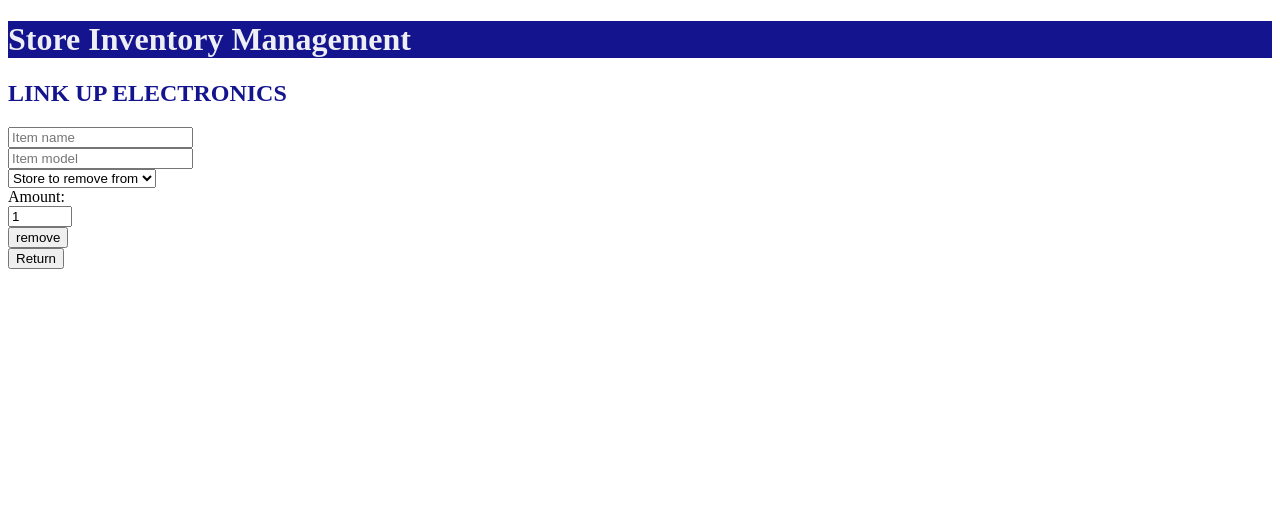
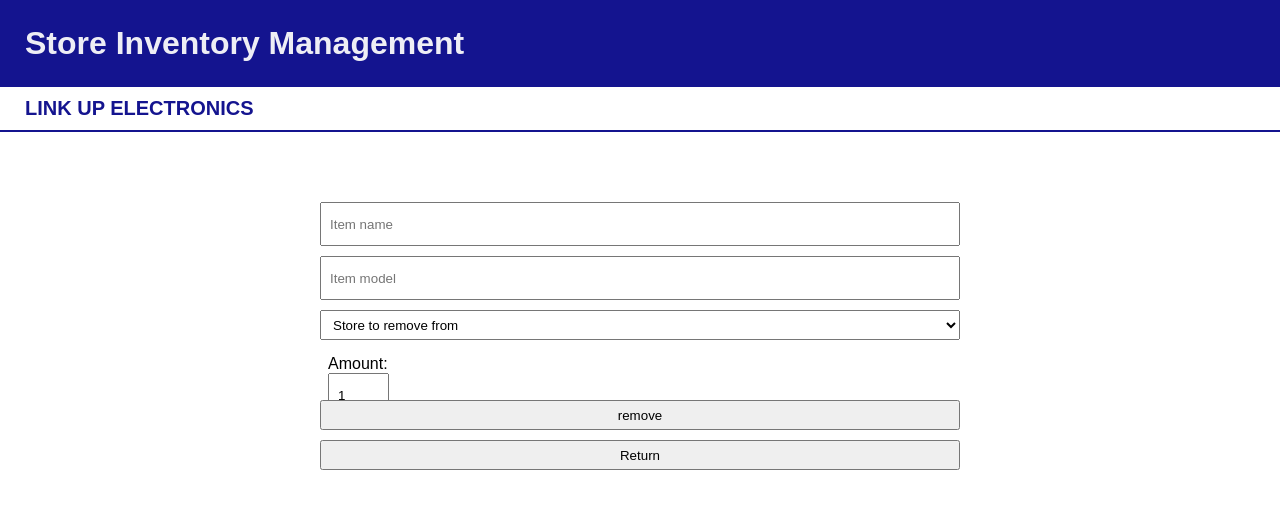
Before and after one commit to SarahKapalka/inventory-management, a React app: page / in a window 1280 px wide. Both pictures are taken after a click on the button "remove from store". Shown: the top 508 px of the page. Built offline with nearby package versions, Linux system fonts and the light colour scheme.

Commit message:
fix: submit functions

```diff
--- a/package.json
+++ b/package.json
@@ -19,7 +19,10 @@
   },
   "homepage": "https://github.com/SarahKapalka/Inventory-Management-System#readme",
   "dependencies": {
+    "dotenv": "^16.0.2",
     "electron": "^20.1.3",
+    "mongodb": "^4.10.0",
+    "mongoose": "^6.6.1",
     "react": "^18.2.0",
     "react-dom": "^18.2.0"
   },
--- a/src/js/Main.js
+++ b/src/js/Main.js
@@ -5,8 +5,6 @@
 import Transfer from "./Transfer";
 import Remove from "./remove";
 import Search from "./Search";
-
-
 
 const Main = () =>{
     const [page, setpage] = useState("main") ;
@@ -23,6 +21,9 @@
             return console.log(`Have added ${amount} ${item}(s) of model ${model} to ${tostore}`)
         case "transfer":
             return console.log(`Have transfered ${amount} ${item}(s) of model ${model} from ${fromstore} to ${tostore}`)
+        case "remove":
+            return console.log(`Have removed ${amount} ${item}(s) of model ${model} from ${fromstore}`)
+
        }
     }
 
@@ -56,7 +57,7 @@
         case "remove":
             return (
             <div className="form">
-                <form action="#">
+                <form action="#" onSubmit={handleSubmit}>
                 <Remove item={item} model={model} fromstore={fromstore} amount={amount} setItem={setItem} setModel={setModel} setFromstore={setFromstore} setAmount={setAmount}/>
                 <button className="return-button" onClick={()=>{setpage("main")}}>Return</button>
                 </form>
--- a/src/js/Remove.js
+++ b/src/js/Remove.js
@@ -3,14 +3,14 @@
 const Remove = ({item,model,fromstore,amount, setAmount, setItem, setModel, setFromstore}) =>{
     return(
         <>
-        <input type="text" name="item" required className="input-text" placeholder="Item name"/>
-        <input type="text" name="model" required className="input-text" placeholder="Item model"/>
-        <select name="store-location" required className="input-select">
+        <input type="text" name="item" required className="input-text" placeholder="Item name" value={item} onChange={(e)=>setItem(e.target.value)}/>
+        <input type="text" name="model" required className="input-text" placeholder="Item model" value={model} onChange={(e)=>setModel(e.target.value)}/>
+        <select name="store-location" required className="input-select" value={fromstore} onChange={(e)=>setFromstore(e.target.value)}>
             <option value="" disabled selected hidden required className="option">Store to remove from</option>
             <option value="Sinchu-Store" className="option">Sinchu Store</option>
             <option value="LK-Store" className="option">LK Store</option>
         </select>
-        <label>Amount:<input type="number" min="1" max="999" defaultValue="1" className="input-number"/></label>
+        <label>Amount:<input type="number" min="1" max="999" defaultValue="1" className="input-number" value={amount} onChange={(e)=>setAmount(e.target.value)}/></label>
         <input type="submit" className="input-button" value="remove"/>
         </>
     )
--- a/src/js/index.css
+++ b/src/js/index.css
@@ -1,13 +1,53 @@
+.container, body{
+  margin: 0;
+  padding: 0;
+  font-family: sans-serif;
+}
+#main-menu, form{
+  margin: 0 auto;
+  padding: 20px;
+  display: flex;
+  flex-direction: column;
+  justify-content: center;
+  width: 50vw;
+  gap: 10px;
 
+}
 h1{
     color:rgb(238, 238, 245);
     background-color: rgb(20, 20, 143);
+    padding: 25px;
+    margin:0;
+    width: auto;
+    font-size: 2rem;
+    font-weight: bolder;
 }
 h2 {
   color: rgb(20, 20, 143);
+  padding-left: 25px;
+  font-size: 1.25rem;
+  margin:0;
+  width: auto;
+  border-bottom: solid 2px rgb(20, 20, 143);
+  padding: 10px 0 10px 25px;
+  margin-bottom: 50px;
 }
 
-button, input, label{
+button, input, label, select{
 display: block;
+height: 30px;
+padding: 5px 8px;
+}
+.input-button{
+  margin-top:50px
+}
+
+input[type=number]::-webkit-inner-spin-button {
+  -webkit-appearance: none;
+}
+
+#main-menu button{
+ height: 50px;
+ font-size: 1.25rem;
 
 }
```
Also changed, not shown: 4 other files (tests, documents, lock files or other folders).
